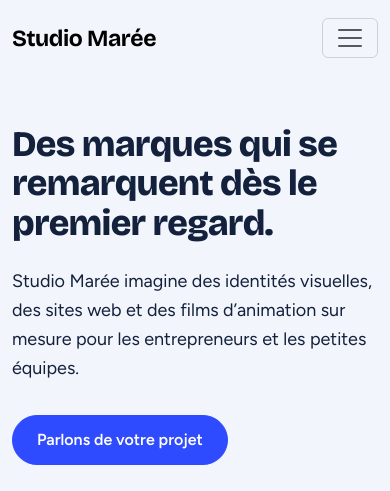
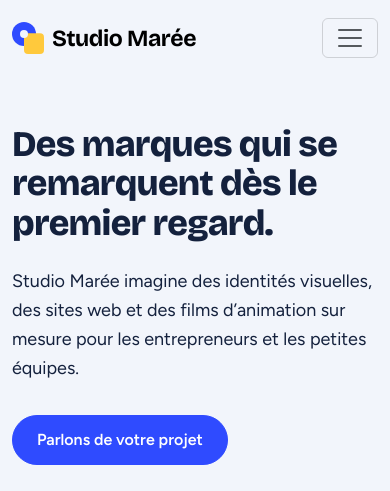
Before and after one commit to sandasimonyann-gif/les-premiers-projets, a plain HTML site: page index.html in a window 390 px wide. Shown: the top 491 px of the page. Drawn offline with nearby package versions, Linux system fonts and the light colour scheme; files whose address does not match are found by name.

Commit message:
chore(jour-5): finalisation projet 01 site vitrine responsive

```diff
--- a/index.html
+++ b/index.html
@@ -27,7 +27,11 @@
   <header>
     <nav class="navbar navbar-expand-lg py-3" aria-label="Navigation principale">
       <div class="container">
-        <a class="navbar-brand fs-3 fw-bold" href="#accueil">Studio Marée</a>
+        <a class="navbar-brand d-inline-flex align-items-center gap-2 fs-3 fw-bold" href="#accueil">
+          <!-- Logo décoratif : le nom du studio juste à côté sert de texte accessible, d’où alt="" -->
+          <img class="logo-marque" src="C:\Users\HP\OneDrive\Bureau\Apprentissage Frond-end\projet-01-vitrine\logo.svg" width="40" height="40" alt="">
+          <span>Studio Marée</span>
+        </a>
         <!-- Bouton burger : visible seulement sous 992px (navbar-expand-lg).
              data-bs-toggle="collapse" → ce bouton déplie/replie un élément
              data-bs-target="#menu"    → cet élément est celui dont l’id est « menu »
--- a/styles.css
+++ b/styles.css
@@ -1,3 +1,17 @@
+/* ==========================================================
+   styles.css – Studio Marée
+   À charger APRÈS Bootstrap : à spécificité égale, la dernière règle gagne.
+   Mobile-first : les styles de base visent les petits écrans, puis
+   @media (min-width: …) enrichit à 768px, 992px et 1024px.
+   Unités relatives uniquement (rem, %), aucune déclaration de priorité forcée.
+   Spécificité volontairement basse : aucun ID, peu de classes combinées
+   (le calcul est détaillé en commentaire sur les règles avancées).
+   ========================================================== */
+
+
+/* 1. Variables : couleurs, espacements et tailles en un seul endroit.
+   Bootstrap déclare aussi ses variables sur :root (même spécificité) :
+   les nôtres gagnent parce qu’elles sont chargées après. */
 :root {
   --encre: #14213d;
   --cobalt: #2f4bff;
@@ -176,6 +190,14 @@ footer a { color: var(--blanc); }
 }
 
 
+/* Logo à côté du nom du studio, dimensionné en rem pour suivre la taille du texte.
+   Spécificité (0, 1, 0) : une seule classe. */
+.logo-marque {
+  width: 2rem;
+  height: 2rem;
+}
+
+
 /* 9. Frère adjacent (+) : un <p> placé juste après un <h2>
    Spécificité : h2 + p => (0, 0, 2) : 0 ID, 0 classe, 2 éléments.
    Elle dépasse "p" de Bootstrap (0, 0, 1) qui remet la marge haute à 0. */
```
Also changed, not shown: hero.svg (added), logo.svg (added), 1 other file.
